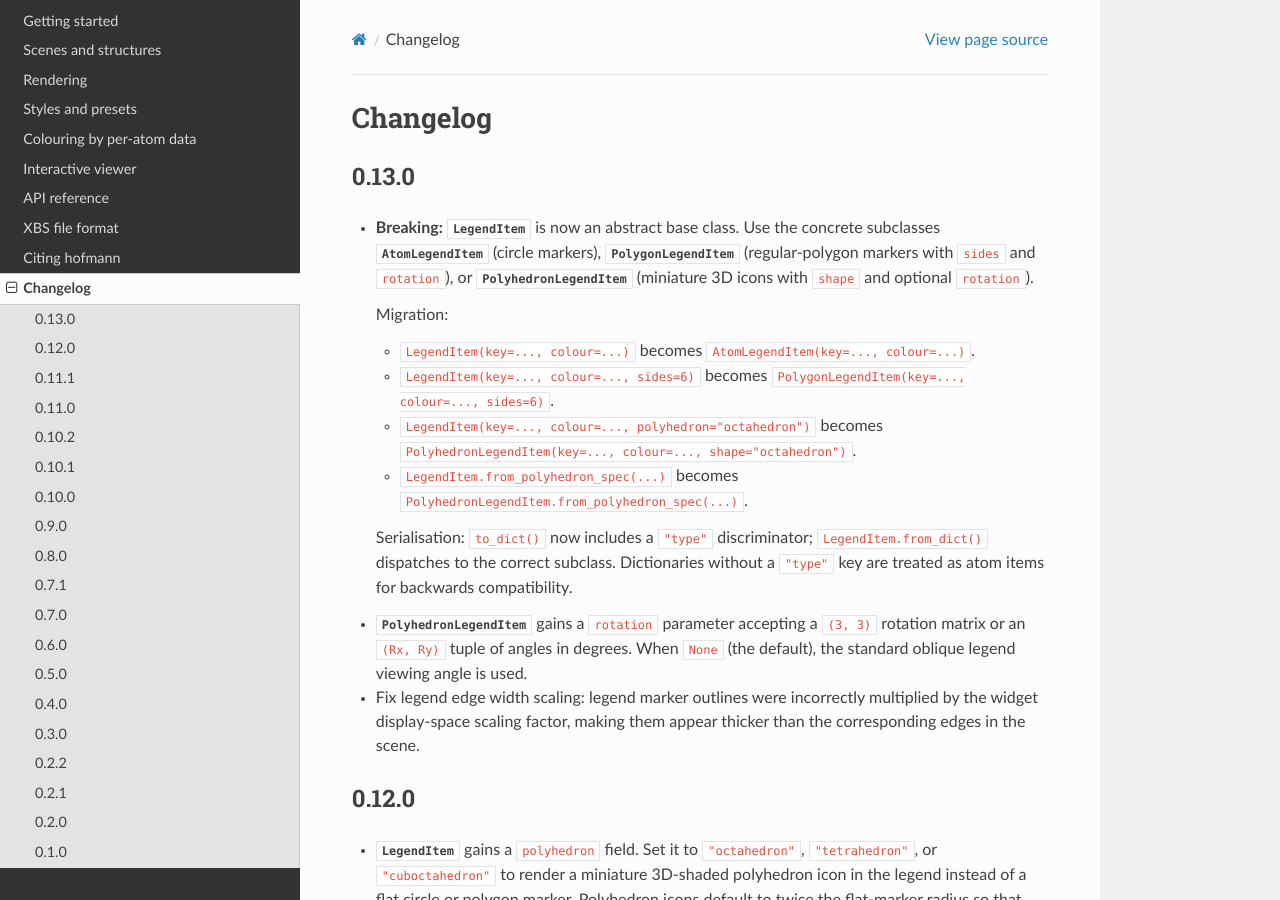
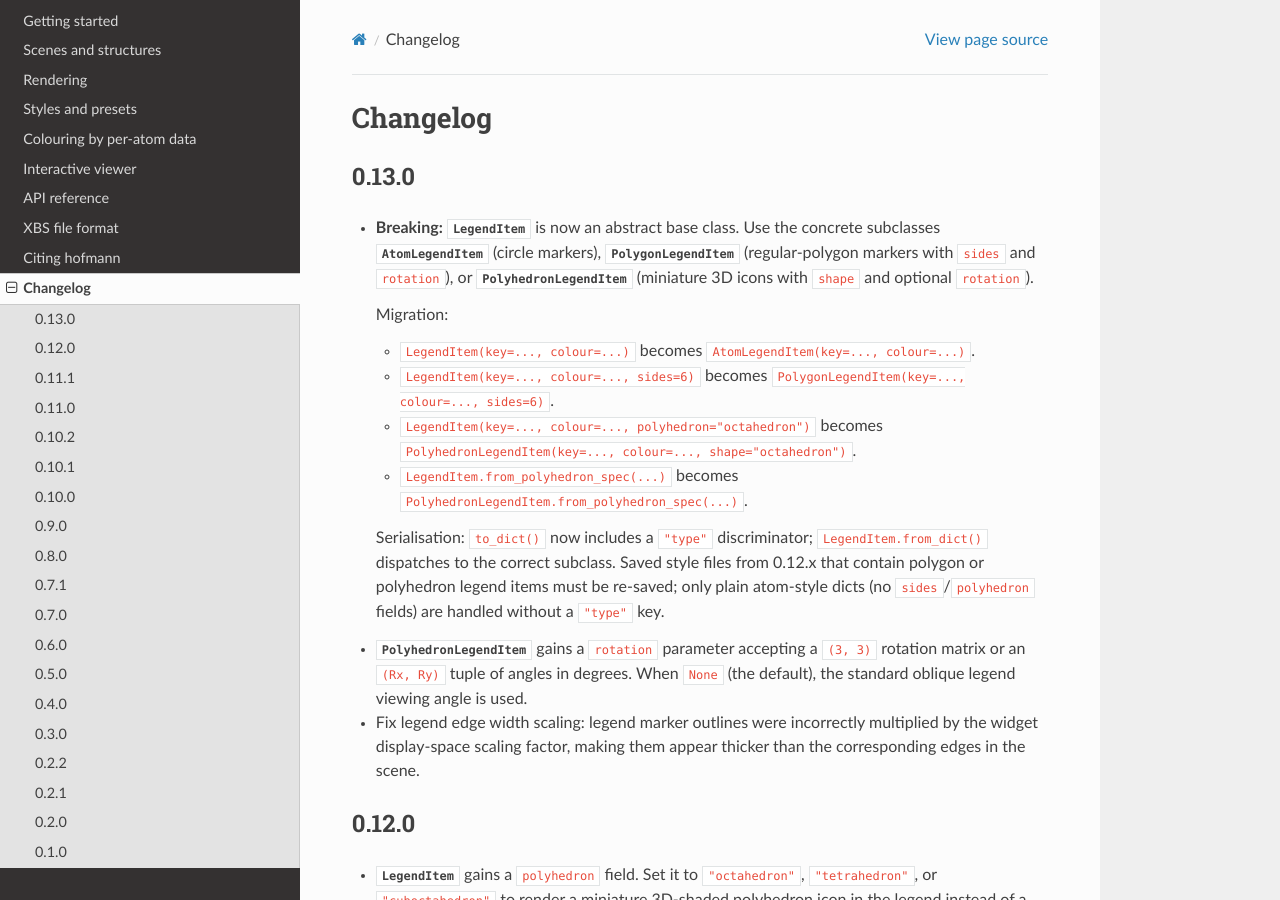
Before and after one commit to bjmorgan/hofmann, a Sphinx documentation site: the page built from docs/changelog.rst, in a window 1280 px wide and 900 px high. Built offline with Sphinx 7.4.7 and the Read the Docs theme 3.1.0, drawn with Linux system fonts in a browser that asks for light colours.

Commit message:
Clarify serialisation break for legacy polygon/polyhedron dicts
The changelog and from_dict docstring now explicitly state that
legacy 0.12.x dicts with sides/polyhedron fields are not inferred
automatically and must be migrated.

```diff
--- a/docs/changelog.rst
+++ b/docs/changelog.rst
@@ -25,8 +25,9 @@ Changelog
 
   Serialisation: ``to_dict()`` now includes a ``"type"`` discriminator;
   ``LegendItem.from_dict()`` dispatches to the correct subclass.
-  Dictionaries without a ``"type"`` key are treated as atom items for
-  backwards compatibility.
+  Saved style files from 0.12.x that contain polygon or polyhedron
+  legend items must be re-saved; only plain atom-style dicts (no
+  ``sides``/``polyhedron`` fields) are handled without a ``"type"`` key.
 
 - :class:`~hofmann.PolyhedronLegendItem` gains a ``rotation``
   parameter accepting a ``(3, 3)`` rotation matrix or an ``(Rx, Ry)``
```
Also changed, not shown: 1 other file.
